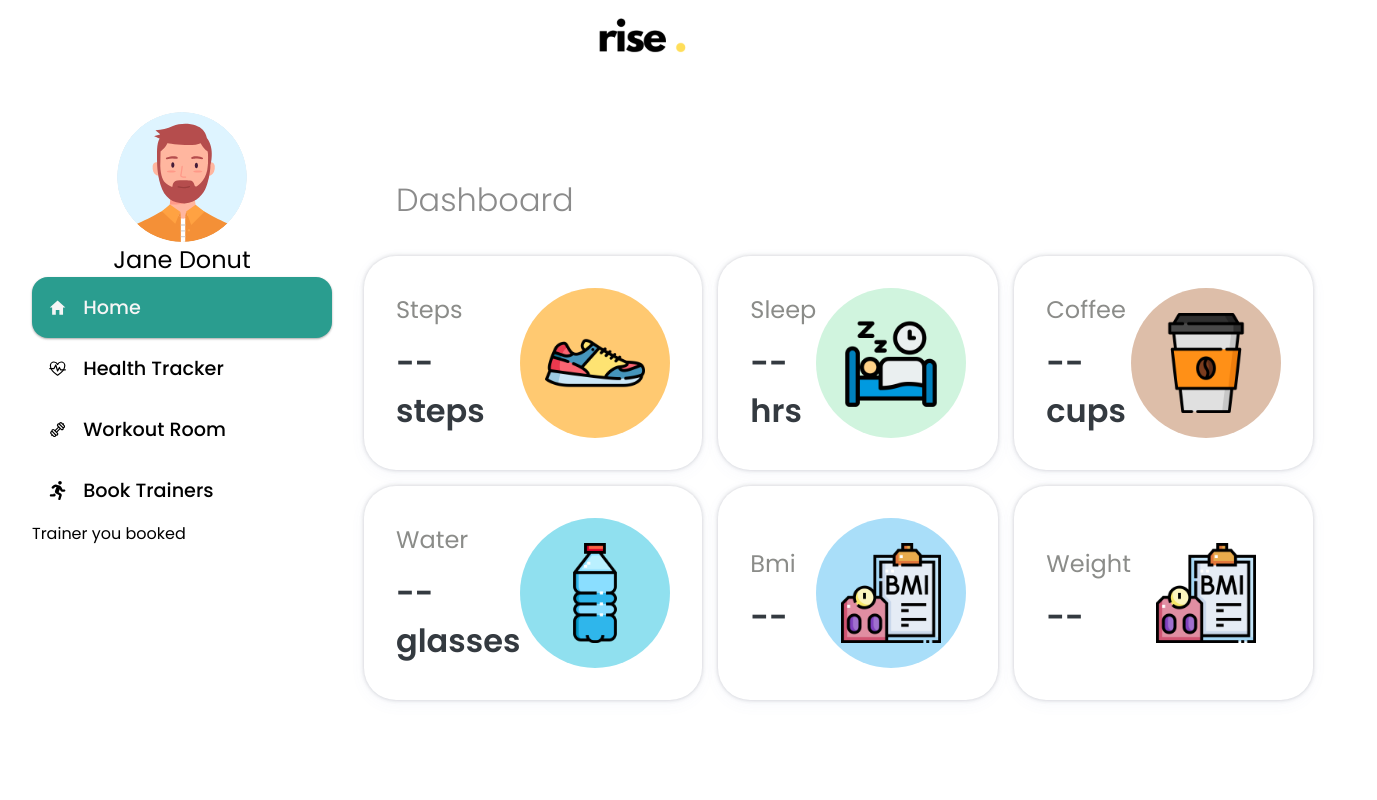
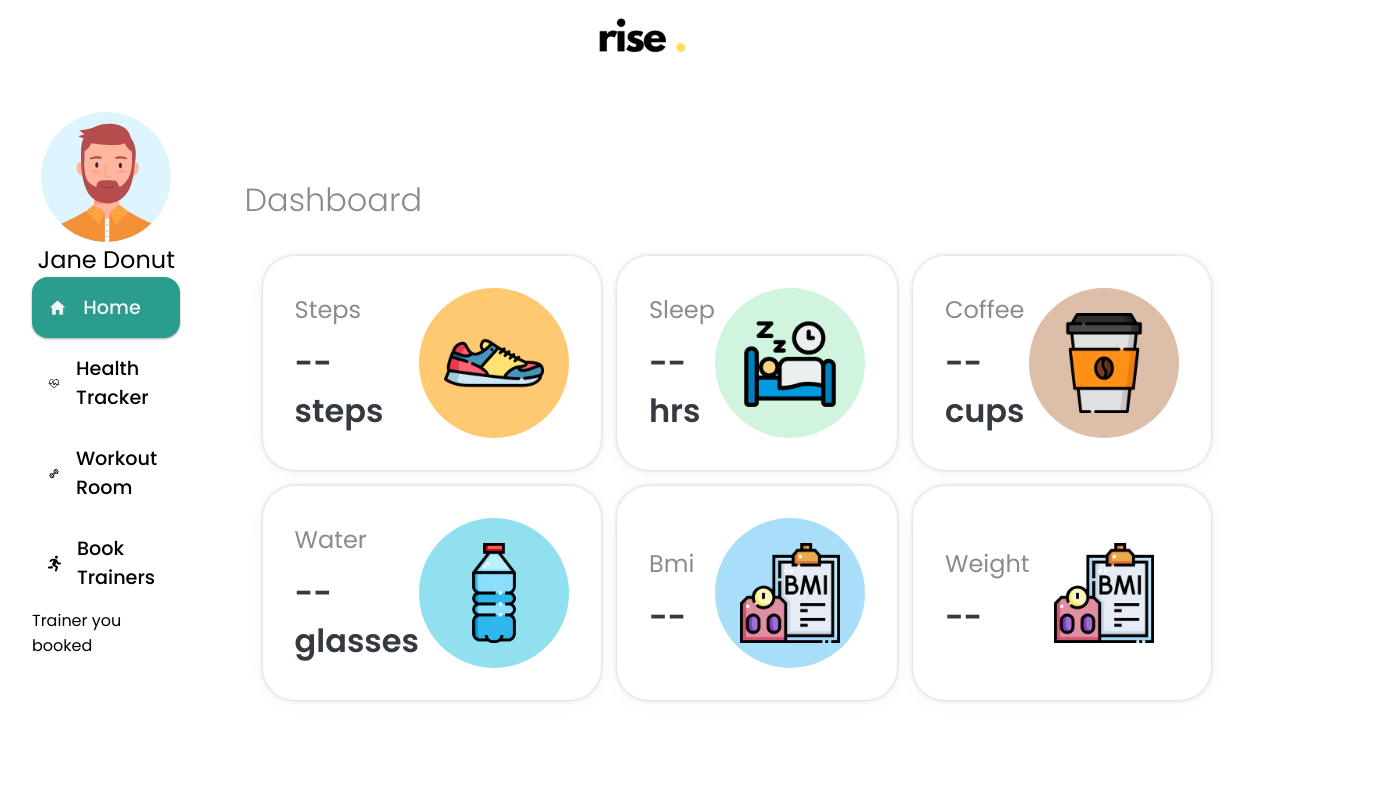
Before and after one commit to maysunktong/rise--app, a React (Vite) app: page / in a window 1280 px wide. Shown: the top 800 px of the page, 1377 px wide, since content can reach past the window. Built offline with nearby package versions, Linux system fonts and the light colour scheme.

Commit message:
adjust home to 100vw, nav max-width to 300px

```diff
--- a/src/components/Layout/layout.module.css
+++ b/src/components/Layout/layout.module.css
@@ -18,7 +18,7 @@
 .dashboardMenu {
   display: grid;
   grid-template-rows: 1fr 2fr 2fr 2fr;
-  width: 300px;
+  max-width: 300px;
   height: 90vh;
 }
 
--- a/src/pages/Home/index.jsx
+++ b/src/pages/Home/index.jsx
@@ -5,7 +5,7 @@ const Home = () => {
   return (
     <>
       <h1 className="pageHeader">Dashboard</h1>
-      <div>
+      <div className={styles.cardsContainer}>
         <HealthWidget />
       </div>
     </>
```
